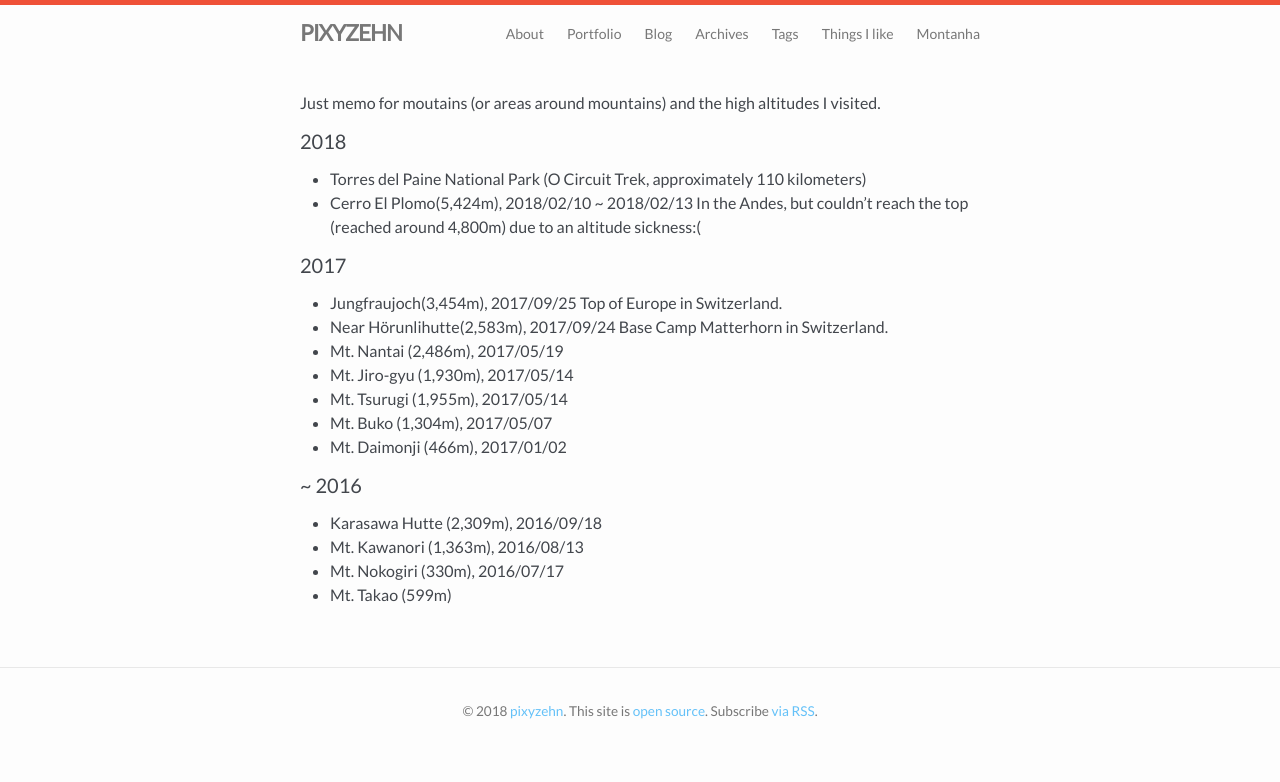
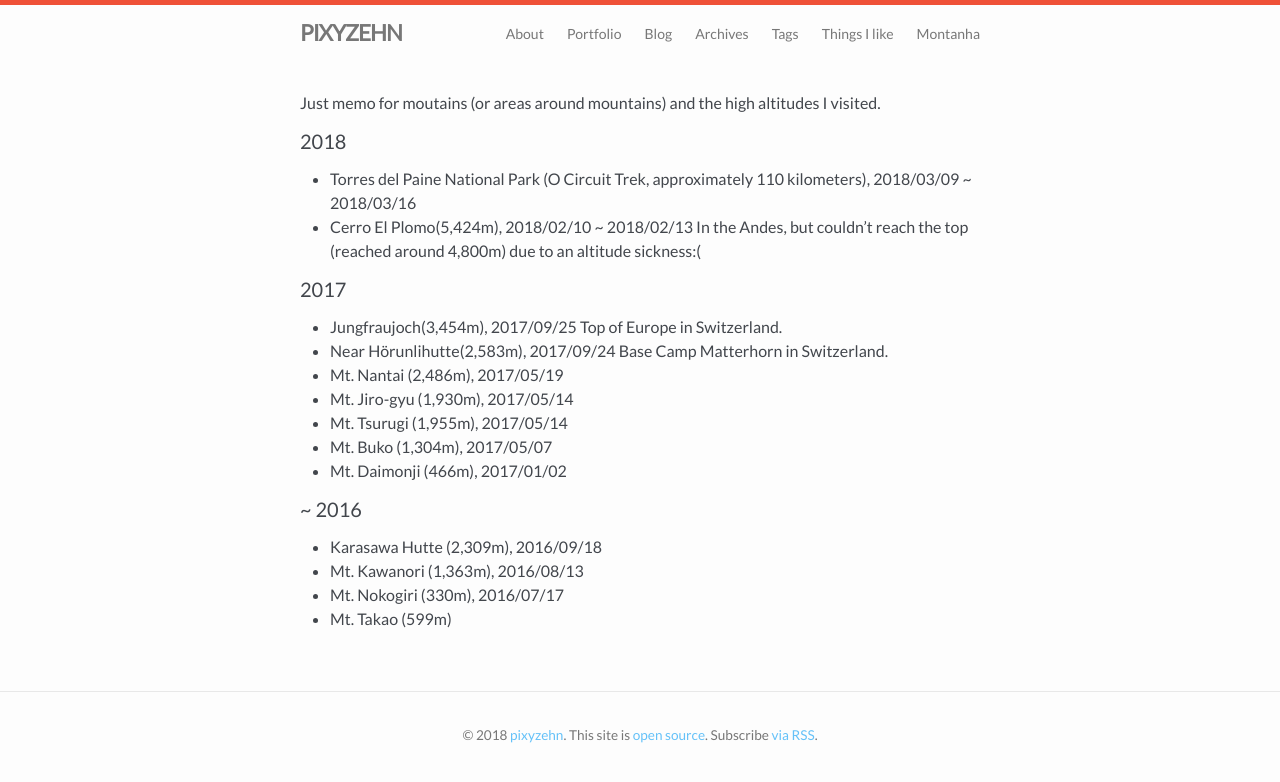
Before and after one commit to pixyzehn/pixyzehn.com, a Jekyll site: the page built from pages/mountain.md, in a window 1280 px wide. Shown: the top 782 px of the page. Built offline with Jekyll 4.4.1, drawn with Linux system fonts in a browser that asks for light colours.

Commit message:
Update page

```diff
--- a/pages/mountain.md
+++ b/pages/mountain.md
@@ -8,7 +8,7 @@ Just memo for moutains (or areas around mountains) and the high altitudes I visi
 
 <h4>2018</h4>
 
-- Torres del Paine National Park (O Circuit Trek, approximately 110 kilometers)
+- Torres del Paine National Park (O Circuit Trek, approximately 110 kilometers), 2018/03/09 ~ 2018/03/16
 - Cerro El Plomo(5,424m), 2018/02/10 ~ 2018/02/13
   In the Andes, but couldn't reach the top (reached around 4,800m) due to an altitude sickness:(
 
```
